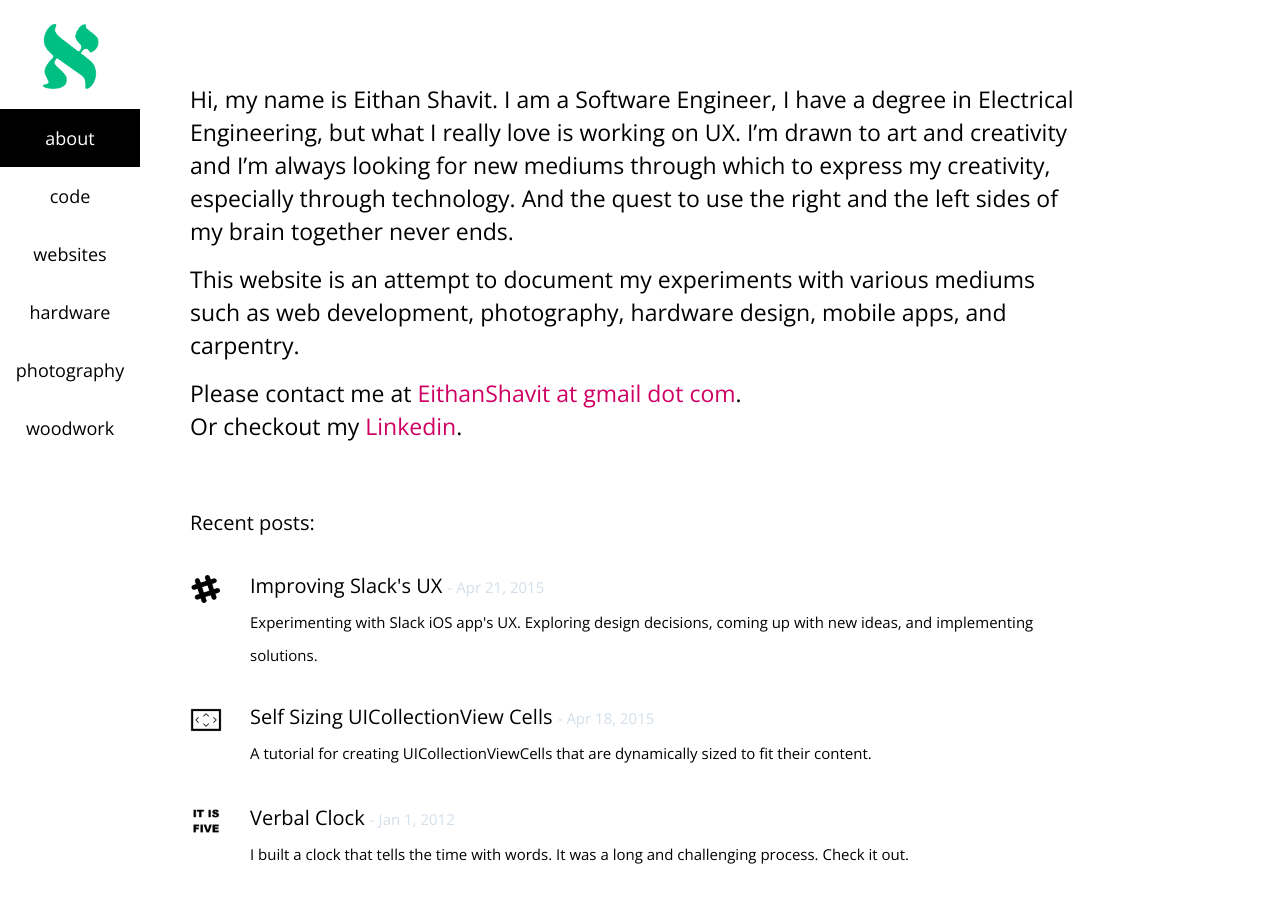
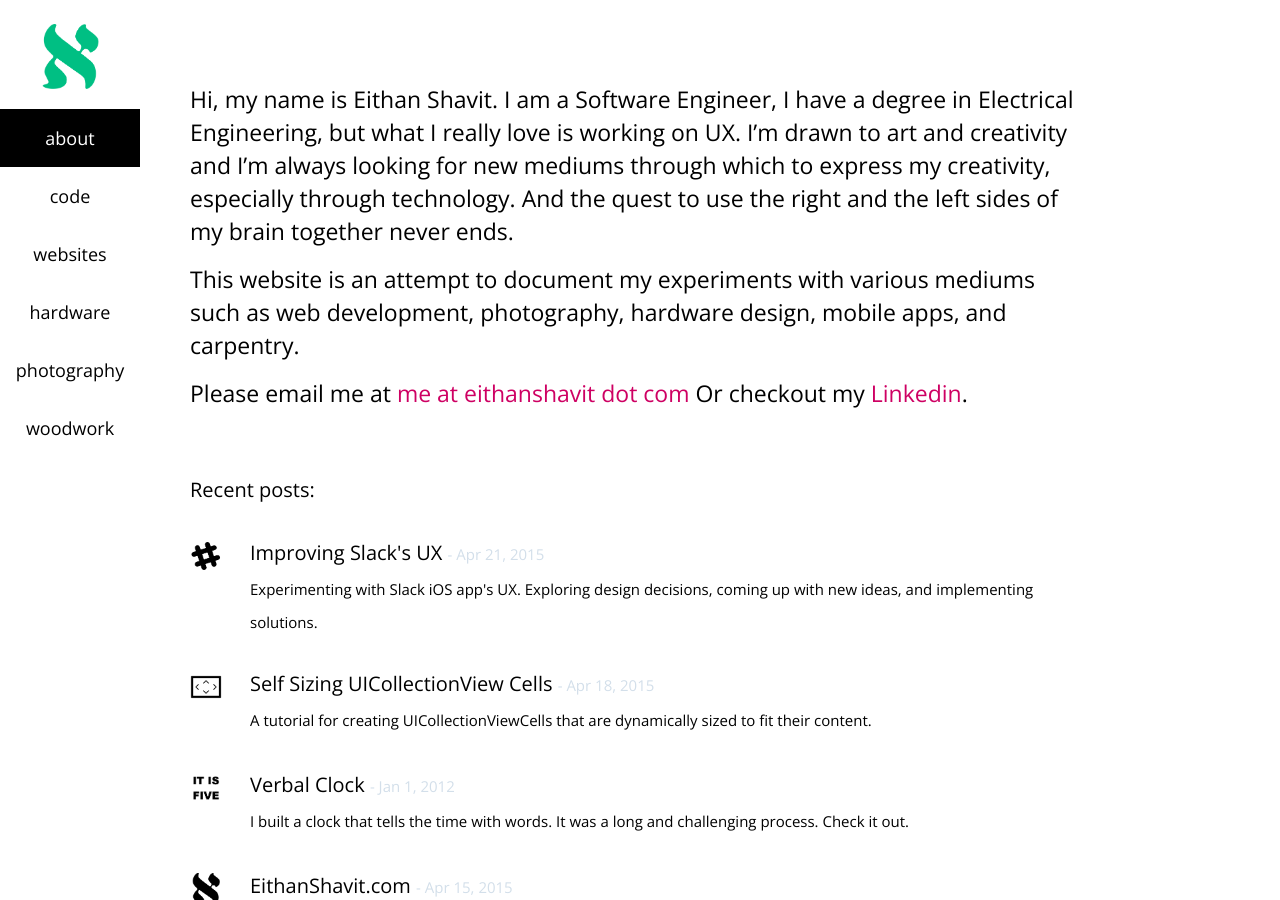
Before and after one commit to eithanshavit/eithanshavit.github.io, a Jekyll site: the page built from about.md, in a window 1280 px wide and 900 px high. Built offline with Jekyll 4.4.1, drawn with Linux system fonts in a browser that asks for light colours.

Commit message:
Changing email address

```diff
--- a/about.md
+++ b/about.md
@@ -9,5 +9,5 @@ Hi, my name is Eithan Shavit. I am a Software Engineer, I have a degree in Elect
 
 This website is an attempt to document my experiments with various mediums such as web development, photography, hardware design, mobile apps, and carpentry.
 
-Please contact me at *EithanShavit at gmail dot com*.
+Please email me at *me at eithanshavit dot com*
 Or checkout my [Linkedin](https://www.linkedin.com/pub/eithan-shavit/2a/773/242).
```
Also changed, not shown: 1 other file.
